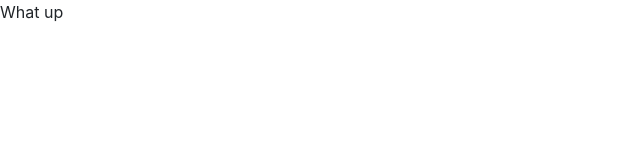
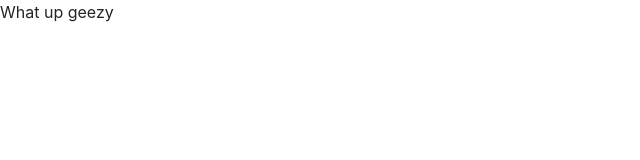
Before and after one commit to codemensch/wikipedia-viewer, a plain HTML site: page index.html in a window 1280 px wide. Shown: the full height of the page, 0-640 px from the left. Drawn offline with nearby package versions, Linux system fonts and the light colour scheme.

Commit message:
Live test

```diff
--- a/index.html
+++ b/index.html
@@ -8,7 +8,7 @@
     </head>
 
     <body>
-        <p>What up</p>
+        <p>What up geezy</p>
         <script src="https://code.jquery.com/jquery-3.2.1.slim.min.js" integrity="sha384-KJ3o2DKtIkvYIK3UENzmM7KCkRr/rE9/Qpg6aAZGJwFDMVNA/GpGFF93hXpG5KkN" crossorigin="anonymous"></script>
         <script src="https://cdnjs.cloudflare.com/ajax/libs/popper.js/1.12.9/umd/popper.min.js" integrity="sha384-ApNbgh9B+Y1QKtv3Rn7W3mgPxhU9K/ScQsAP7hUibX39j7fakFPskvXusvfa0b4Q" crossorigin="anonymous"></script>
         <script src="https://maxcdn.bootstrapcdn.com/bootstrap/4.0.0/js/bootstrap.min.js" integrity="sha384-JZR6Spejh4U02d8jOt6vLEHfe/JQGiRRSQQxSfFWpi1MquVdAyjUar5+76PVCmYl" crossorigin="anonymous"></script>
```
